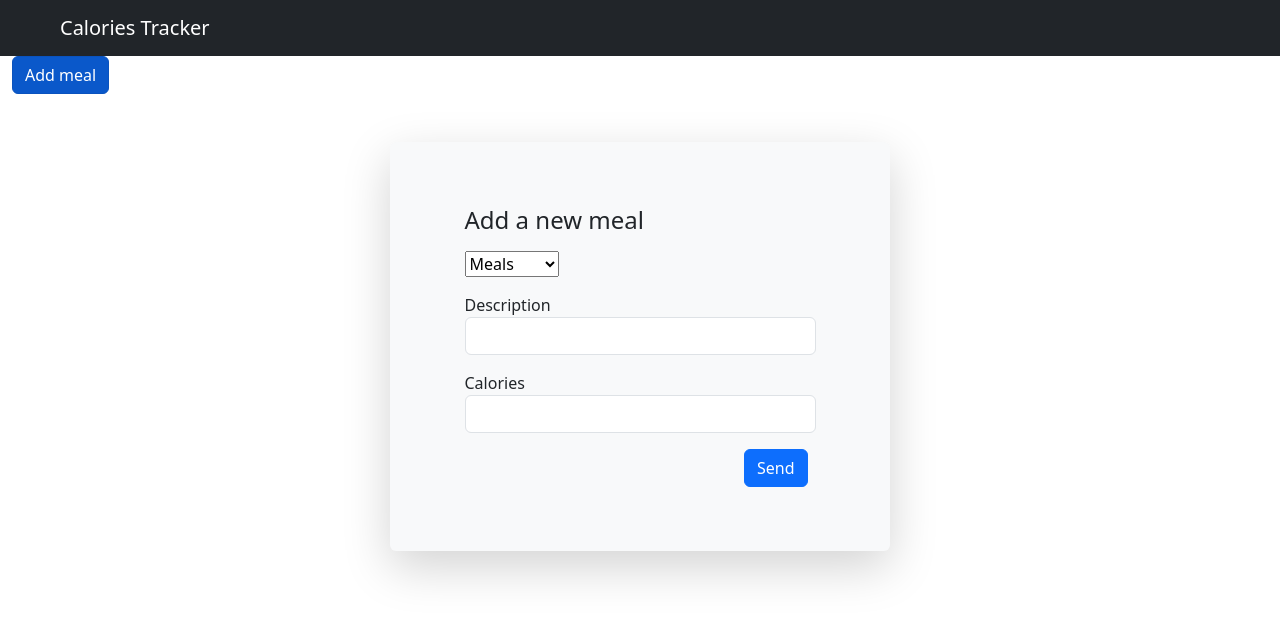
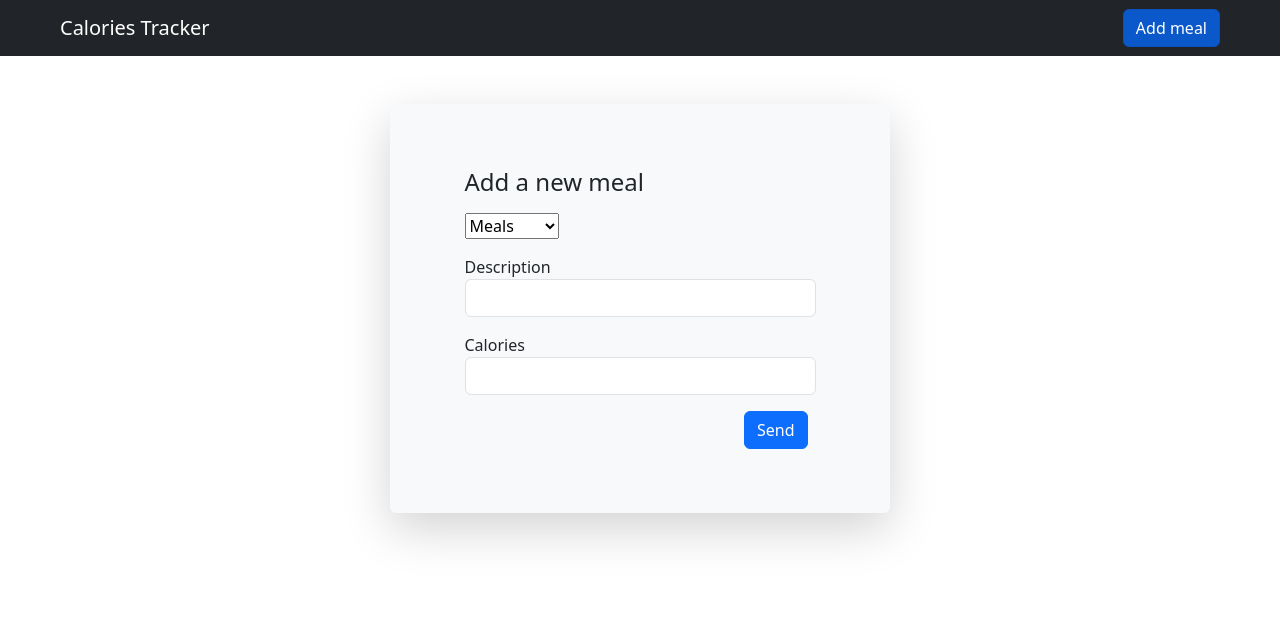
Before and after one commit to shayirmyn/homework66, a React (Create React App) app: page /new-meal in a window 1280 px wide. Shown: the top 618 px of the page. Built offline with nearby package versions, Linux system fonts and the light colour scheme.

Commit message:
navHead is created

```diff
--- a/src/App.tsx
+++ b/src/App.tsx
@@ -1,27 +1,19 @@
 import React from 'react';
-import {NavLink, Route, Routes} from "react-router-dom";
-import './App.css';
+import {Route, Routes} from "react-router-dom";
 import AddForm from "./containerAddAndEdit/AddForm/AddForm";
 import EditForm from "./containerAddAndEdit/EditForm/EditForm";
 import Get from "./containerGet/Get/Get";
+import NavHead from "./components/NavHead/NavHead";
+import './App.css';
 
 const App = () => {
 
     return (
         <>
             <header>
-                <nav className="navbar navbar-expand-lg navbar-dark bg-dark">
-                    <div className="container-fluid">
-                        <span className="navbar-brand ms-5">
-                            <NavLink className="nav-link" to="/">
-                                Calories Tracker
-                            </NavLink>
-                        </span>
-                    </div>
-                </nav>
+                <NavHead />
             </header>
             <main className="container-fluid">
-                <NavLink to="/new-meal" className="btn btn-primary">Add meal</NavLink>
                 <Routes>
                     <Route path="/" element={(
                         <Get />
--- /dev/null
+++ b/src/components/NavHead/NavHead.tsx
@@ -0,0 +1,23 @@
+import React from 'react';
+import {NavLink} from "react-router-dom";
+
+const NavHead = () => {
+    return (
+        <div>
+            <nav className="navbar navbar-expand-lg navbar-dark bg-dark">
+                <div className="container-fluid">
+                        <span className="navbar-brand ms-5">
+                            <NavLink className="nav-link" to="/">
+                                Calories Tracker
+                            </NavLink>
+                        </span>
+                    <span>
+                            <NavLink to="/new-meal" className="btn btn-primary me-5">Add meal</NavLink>
+                        </span>
+                </div>
+            </nav>
+        </div>
+    );
+};
+
+export default NavHead;
--- a/src/containerAddAndEdit/AddForm/AddForm.tsx
+++ b/src/containerAddAndEdit/AddForm/AddForm.tsx
@@ -86,7 +86,6 @@ const AddForm: React.FC<IProps> = ({title, btnTitle, editMeal}) => {
                                 <option value="snack">Snack</option>
                                 <option value="lunch">Lunch</option>
                                 <option value="=dinner">Dinner</option>
-
                             </select>
                         </div>
                         <div className="form-group mt-3">
```
